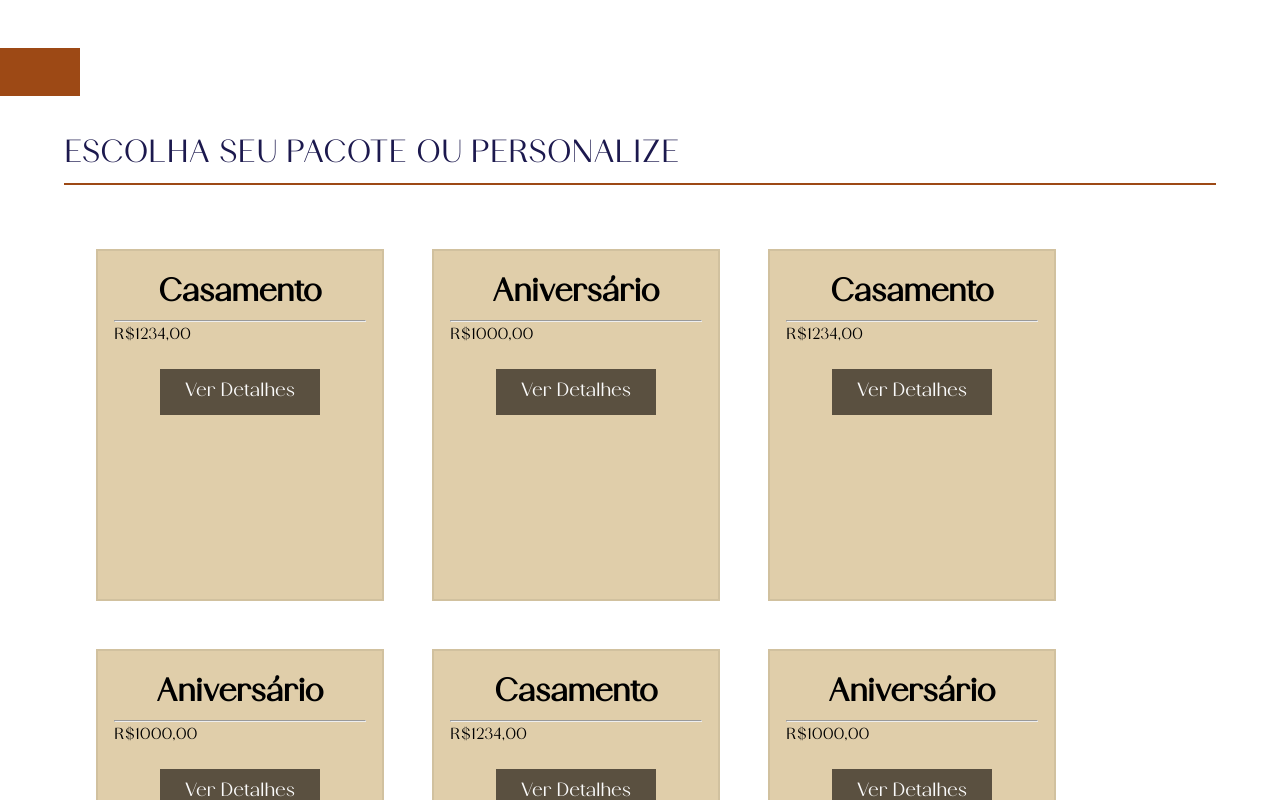
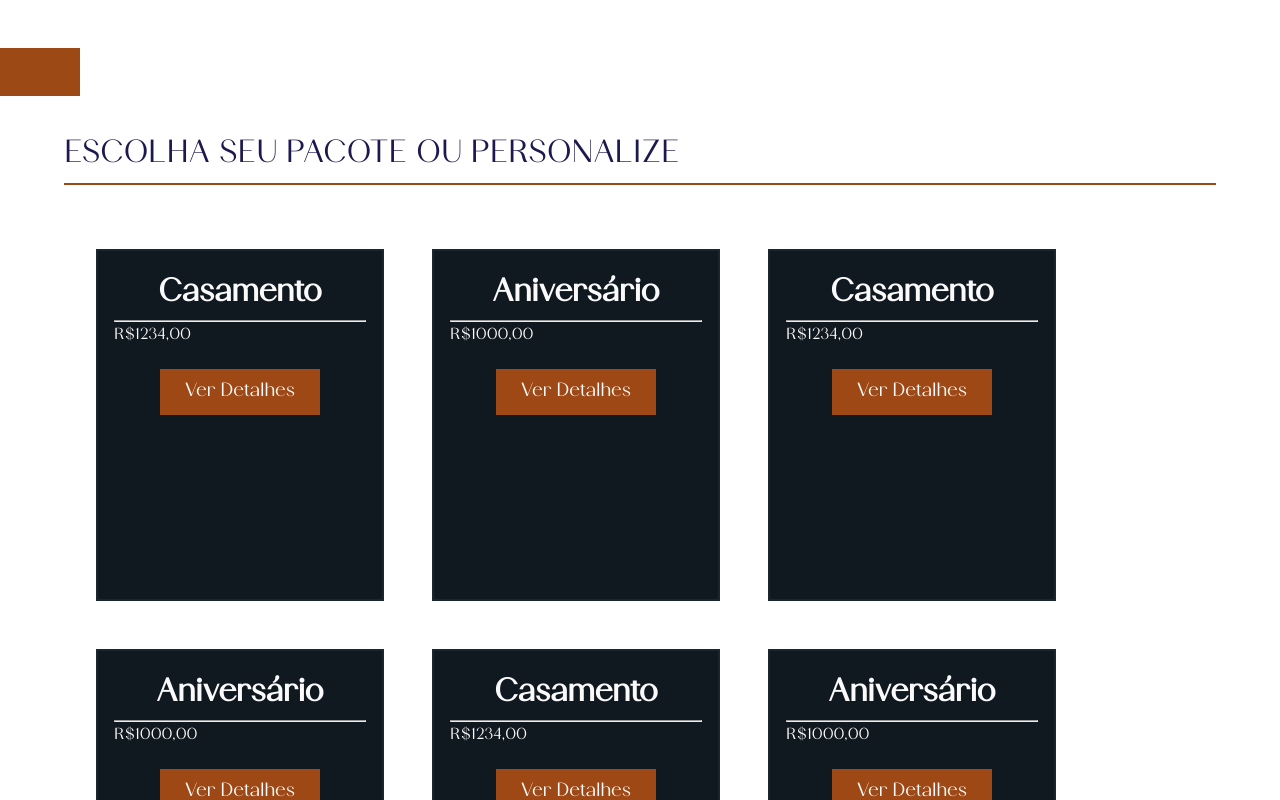
Before and after one commit to Gangue-da-Van-Branca/Frontend-Drinks, a React (Vite) app: page /pacotes in a window 1280 px wide. Shown: the top 800 px of the page. Built offline with nearby package versions, Linux system fonts and the light colour scheme.

Commit message:
alteração: cor dos cards

```diff
--- a/src/components/PacotesPage/CardPacotes/CardPacotes.css
+++ b/src/components/PacotesPage/CardPacotes/CardPacotes.css
@@ -1,15 +1,16 @@
 .container-card {
   width: 18rem;
   height: 22rem;
-  background-color: #e0ceaa;
+  background-color: #101820;
   padding: 1rem;
-  border: 2px solid #d1c19f;
+  border: 2px solid #192632;
 }
 
 h1 {
   font-size: 2rem;
   font-family: "SedraRegular";
   text-align: center;
+  color: #fafafa;
 }
 
 .container-price {
@@ -17,12 +18,13 @@ h1 {
   align-items:baseline;
   font-family: "SedraRegular";
   margin: 0 auto;
+  color: #fafafa;
 }
 
 .botao-detalhes {
     width: 10rem;
     padding: 7px 10px;
-    background-color: #5A5040;
+    background-color: #9D4815;
     text-align: center;
     font-family: "SedraRegular";
     font-size: 1.2rem;
@@ -32,11 +34,11 @@ h1 {
 
 .botao-detalhes:hover{
     background-color: #fafafa;
-    color:#5A5040;
+    color:#9D4815;
     cursor: pointer;
-    border: 2px solid #5A5040;
+    border: 2px solid #9D4815;
 }
 
 hr{
-    color: #5A5040;
+    color: #9D4815;
 }
```
